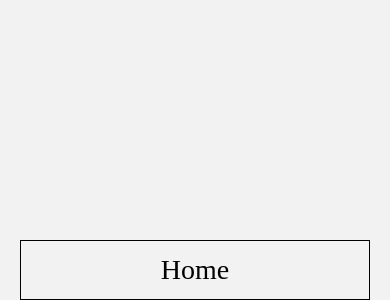
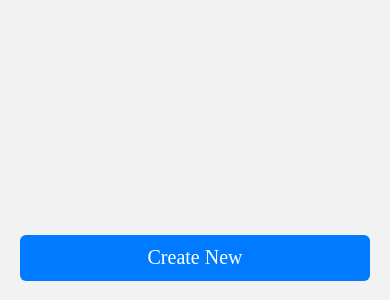
Before and after one commit to aswin-john/Todo-Frontend, a React Native app: screen /Home in a window 390 px wide. Shown: the part 544-844 px from the top of the page. Built offline with nearby package versions, Linux system fonts and the light colour scheme.

Commit message:
Add modal for creating new tasks in Home screen

```diff
--- a/Components/HomeScreen/Home.jsx
+++ b/Components/HomeScreen/Home.jsx
@@ -1,5 +1,5 @@
 import React, {useEffect, useState, createRef, useContext} from 'react';
-import { View, Text, StyleSheet, SafeAreaView, Image, Dimensions, TextInput, KeyboardAvoidingView, ScrollView, TouchableOpacity } from 'react-native';
+import { View, Text, StyleSheet, SafeAreaView, Image, Dimensions, TextInput, KeyboardAvoidingView, ScrollView, TouchableOpacity, Modal } from 'react-native';
 import eventoqlogo from '../../Images/logo/eventoqlogo.png';
 import Styles from '../../Styles/Styles';
 import { useNavigation } from '@react-navigation/native';
@@ -11,11 +11,71 @@ const Home = () => {
 
   const [loginEmail, setLoginEmail] = useState('');
   const [loginPassword, setLoginPassword] = useState('');
+  const [modalVisible, setModalVisible] = useState(false);
+
+  const createTaskModal = () => {
+    return (
+      <Modal
+        animationType="slide"
+        transparent={true}
+        visible={modalVisible}
+        onRequestClose={() => {
+          setModalVisible(!modalVisible);
+        }}
+      >
+        <View style={Styles.modalOverlay}>
+          <View style={Styles.modalContainer}>
+          <Text style={Styles.modalTitle}>New Task ToDo</Text>
+          {/* Task Title Input */}
+          <Text style={[Styles.textContainer,{fontFamily: 'Poppins-Regular',}]}>Title Task</Text>
+                <View style={[Styles.textInputContainer, { marginTop: 5,backgroundColor:'#F9FFFA', }]}>
+                  <TextInput
+                    style={{ start: 16, color: '#000000', fontFamily: 'Inter-Regular', marginVertical: 1 ,width:'90%'}}
+                    placeholder='Add Task Name...'
+                    placeholderTextColor='#A1A1A1'
+                    value={loginEmail}
+                    onChangeText={(text) => setLoginEmail(text)}
+                    keyboardType="email-address"
+                  />
+                </View>
+          {/* Task Description Input */}
+          <Text style={[Styles.textContainer,{fontFamily: 'Poppins-Regular',marginTop: 10,}]}> Description </Text>
+                <View style={[Styles.textInputContainer, { backgroundColor:'#F9FFFA', height:150,}]}>
+                  <TextInput
+                    style={{ start: 16, color: '#000000', fontFamily: 'Inter-Regular', marginVertical: 1 ,width:'90%',height:150,}}
+                    placeholder='Add Decsription...'
+                    placeholderTextColor='#A1A1A1'
+                    value={loginEmail}
+                    onChangeText={(text) => setLoginEmail(text)}
+                    keyboardType="email-address"
+                  />
+                </View>
+
+
+          {/* Action Buttons */}
+          <View style={Styles.buttonRow}>
+              <TouchableOpacity style={Styles.cancelButton} onPress={() => setModalVisible(false)}>
+                <Text style={Styles.buttonText}>Cancel</Text>
+              </TouchableOpacity>
+              <TouchableOpacity style={Styles.createButton}>
+                <Text style={Styles.buttonText}>Create</Text>
+              </TouchableOpacity>
+            </View>
+
+
+          </View>
+
+        </View>
+      </Modal>
+    );
+  };
 
   const footerCreatePortion = () => {
     return (
       <View style={styles.footer}>
-        <Text style={Styles.loginText}>Home</Text>
+        <TouchableOpacity style={[Styles.buttonContainer]} onPress={() => setModalVisible(true)}>
+          <Text style={Styles.CreateTaskText}>Create New</Text>
+        </TouchableOpacity>
       </View>
     );
   };
@@ -26,6 +86,8 @@ const Home = () => {
         {/* Your other components go here */}
       </ScrollView>
       {footerCreatePortion()}
+      {createTaskModal()}
+
     </View>
   );
 };
@@ -34,20 +96,24 @@ const styles = StyleSheet.create({
   container: {
     flex: 1,
     marginHorizontal: 20,
-
   },
   scrollViewContent: {
     flexGrow: 1,
   },
   footer: {
-    borderWidth: 1,
     alignItems: 'center',
     justifyContent: 'center',
     position: 'absolute',
     bottom: 0,
     width: '100%',
-    height: 60, // Adjust the height as needed
+    height: windowHeight / 10, // Adjust the height as needed
   },
+
+
+
+
+
+
 });
 
 export default Home;
--- a/Styles/Styles.jsx
+++ b/Styles/Styles.jsx
@@ -19,9 +19,15 @@ const Styles = StyleSheet.create({
     color:'#000000'
   },
 
+  CreateTaskText:{
+    fontSize: 20,
+    fontFamily: 'Poppins-Bold',
+    color:'white'
+  },
+
   textContainer:{
     fontSize: 17,
-    fontFamily: 'Poppins-Medium',
+    fontFamily: 'Poppins-Bold',
     color:'#000000'
   },
 
@@ -54,9 +60,10 @@ const Styles = StyleSheet.create({
     height:46,
     borderRadius:6,
     borderColor:'#A1A1A1',
-    backgroundColor:'#FF6666',
+    backgroundColor:'#007BFF',
     alignItems:'center',
-    justifyContent:'center'
+    justifyContent:'center',
+    elevation: 8,
   },
 
   poppinsSemi17White:{
@@ -70,7 +77,7 @@ const Styles = StyleSheet.create({
     width: "100%",
     height:44,
     borderRadius:6,
-    borderColor:'#FF6666',
+    borderColor:"#007BFF",
     backgroundColor:'#FFFFFF',
     alignItems:'center',
     justifyContent:'center'
@@ -94,6 +101,53 @@ const Styles = StyleSheet.create({
     color:'#FF6A6A'
   },
 
+  modalOverlay: {
+    flex: 1,
+    backgroundColor: "rgba(0, 0, 0, 0.5)",
+    justifyContent: "center",
+    alignItems: "center"
+  },
+
+  modalContainer: {
+    backgroundColor: "white",
+    padding: 20,
+    width: "90%",
+    borderRadius: 10
+  },
+
+  modalTitle: {
+    fontSize: 18,
+    fontFamily: 'Poppins-Medium',
+    textAlign: "center",
+    marginBottom: 10
+  },
+
+
+  buttonRow: {
+    flexDirection: "row",
+    justifyContent: "space-between",
+    marginTop: 20
+  },
+  cancelButton: {
+    flex: 1,
+    backgroundColor: "#ccc",
+    padding: 10,
+    borderRadius: 5,
+    alignItems: "center",
+    marginRight: 10
+  },
+  createButton: {
+    flex: 1,
+    backgroundColor: "#007BFF",
+    padding: 10,
+    borderRadius: 5,
+    alignItems: "center"
+  },
+  buttonText: {
+    color: "#fff",
+    fontWeight: "bold"
+  },
+
 
 
 });
```
